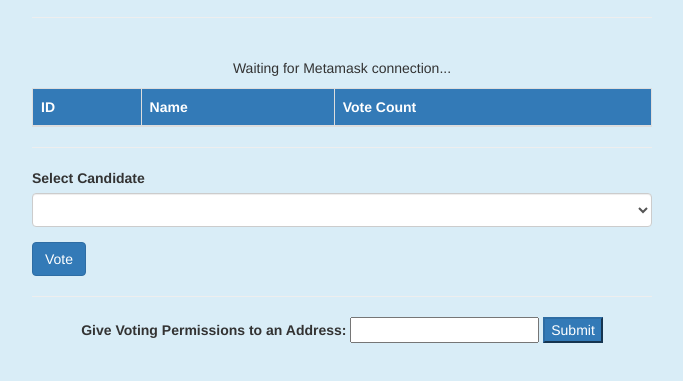
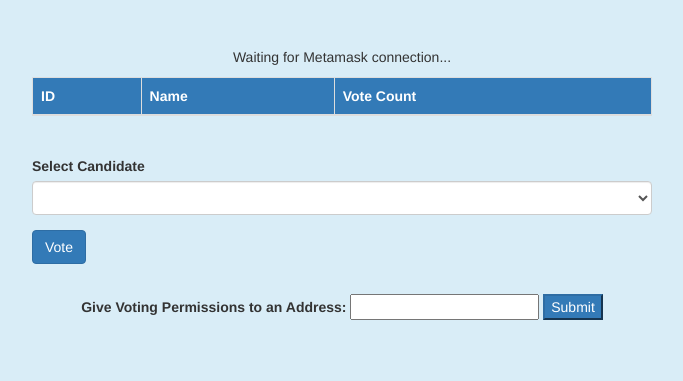
Before and after one commit to mjames962/Solidity-Voting, a website: page src/index.html in a window 1280 px wide. Shown: the part 63-444 px from the top of the page, without its empty margins (298-981 px from the left). Drawn offline with nearby package versions, Linux system fonts and the light colour scheme.

Commit message:
HTML spacing fix

```diff
--- a/src/index.html
+++ b/src/index.html
@@ -16,7 +16,7 @@
       <div class="row">
         <div class="col-md-12">
           <h1 class="text-center">Ethereum Voting System</h1>
-          <hr/>
+          <br/>
           <br/>
           <div id="loader">
             <p class="text-center">Waiting for Metamask connection...</p>
@@ -33,7 +33,7 @@
               <tbody id="candidatesResults" class="table table-default">
               </tbody>
             </table>
-            <hr/>
+            <br/>
             <form id="inputForm" onSubmit="App.castVote(); return false;">
               <div class="form-group">
                 <label for="candidatesSelect">Select Candidate</label>
@@ -41,7 +41,8 @@
                 </select>
               </div>
               <button type="submit" class="btn btn-primary">Vote</button>
-              <hr />
+              <br/>
+              <br/>
             </form>
             <p id="accountAddress" class="text-center"></p>
           </div>
```
